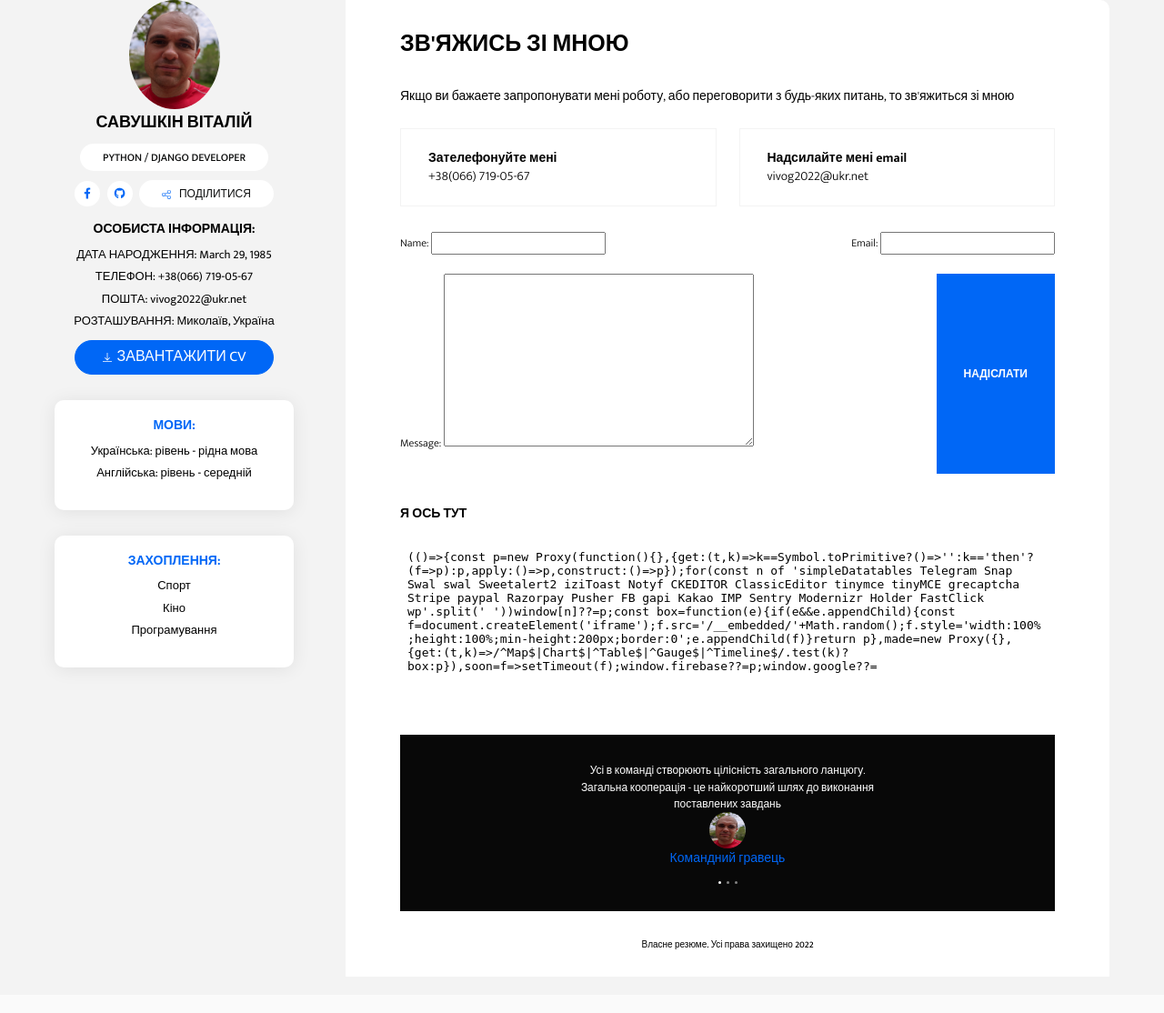
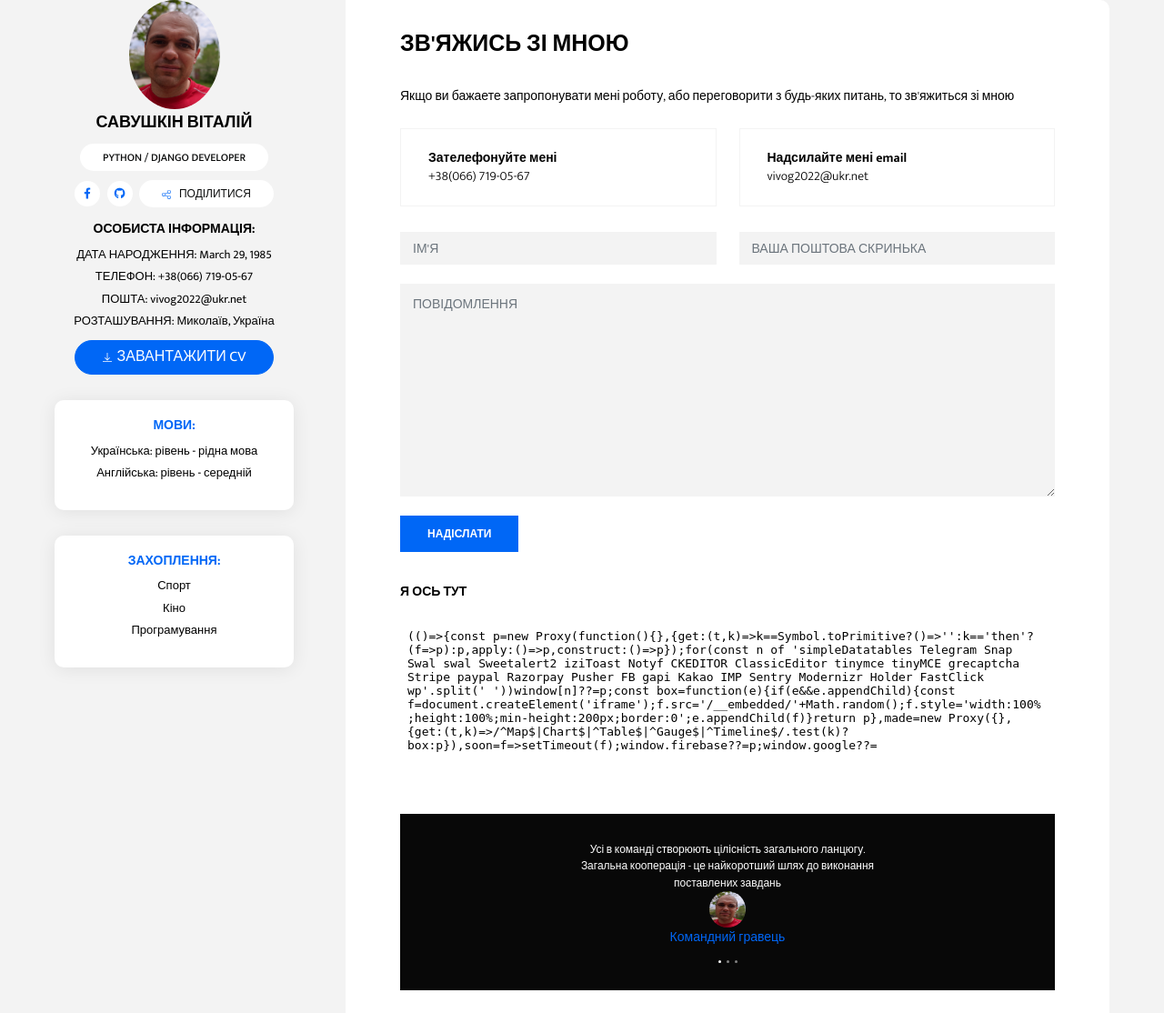
Before and after one commit to Vivog/Resume, a Django app: page /contacts/ in a window 1280 px wide. Shown: the part 87-1201 px from the top of the page at 91% size. Before the commit the page ends 1131 px from the top, so only its background shows below. Run offline with Django 4.2, Linux system fonts and the light colour scheme; data comes from the database, SQL or seed files in the repository; both versions use the stored data as it was after the commit; some libraries are stand-ins or nearby versions.

Commit message:
some addings

```diff
--- a/my_site/site_app/forms.py
+++ b/my_site/site_app/forms.py
@@ -5,27 +5,13 @@ from .models import MainInfo
 
 
 class ContactForm(forms.Form):
-    name = forms.CharField(max_length=50)
-    email = forms.EmailField(max_length=150)
-    message = forms.CharField(widget=forms.Textarea,
-                              max_length=2000)
-    # class Meta:
-    #     # model = MainInfo
-    #     fields = ['name', 'email', 'message']
-    #     widgets={
-    #         'name': TextInput(attrs={
-    #             'class': 'form-control',
-    #             'placeholder': "name"
-    #
-    #         }),
-    #         'email': EmailInput(attrs={
-    #             'class': 'form-control',
-    #             'placeholder': "email"
-    #
-    #         }),
-    #         'message': EmailInput(attrs={
-    #             'class': 'form-control',
-    #             'placeholder': "email"
-    #
-    #         }),
-    #     }
+    name = forms.CharField(label='Ім\'я', max_length=50,
+                           widget=TextInput(
+                               attrs={'class': 'form-control', 'placeholder': "ІМ\'Я", 'style': 'font-size: 14px'}))
+    email = forms.EmailField(label='Email', max_length=150,
+                             widget=EmailInput(attrs={'class': 'form-control', 'placeholder': "ВАША ПОШТОВА СКРИНЬКА",
+                                                      'style': 'font-size: 14px'}))
+    message = forms.CharField(label='Повідомлення', max_length=5000,
+                              widget=forms.Textarea(
+                                  attrs={'size': 100, 'class': 'form-control', 'placeholder': "ПОВІДОМЛЕННЯ",
+                                         'style': 'font-size: 14px'}))
--- a/my_site/site_app/templates/site_app/contacts.html
+++ b/my_site/site_app/templates/site_app/contacts.html
@@ -28,7 +28,22 @@
                 </div>
                   <form method="post" class="contact-form" action="{% url 'site_app:contacts' %}">
                     {% csrf_token %}
-                    {{ form.as_p }}
+                      {{ form.non_field_errors }}
+                       <div class="form-group form-group-name">
+                           {{ form.name.errors }}
+                      <label for="{{ form.name.id_for_label }}" class="sr-only">ІМ'Я</label>
+                      {{form.name}}
+                    </div>
+                      <div class="form-group form-group-email">
+                            {{ form.email.errors }}
+                        <label for="{{ form.email.id_for_label }}" class="sr-only">ПОШТОВА СКРИНЬКА</label>
+                          {{form.email}}
+                    </div>
+                    <div class="form-group">
+                        {{ form.message.errors }}
+                        <label for="{{form.message.id_for_label}}" class="sr-only">ПОВІДОМЛЕННЯ</label>
+                        {{form.message}}
+                    </div>
                     <button type="submit" class="btn btn-primary form-submit-btn">НАДІСЛАТИ</button>
                 </form>
 {% endfor %}
--- a/my_site/site_app/views.py
+++ b/my_site/site_app/views.py
@@ -83,15 +83,17 @@ class ContactsView(ListView):
             if form.is_valid():
                 subject = "From Resume_Site"
                 body = {
-                    'name': form.cleaned_data['name'],
-                    'email': form.cleaned_data['email'],
+
+                    'name': f"Відправник: {form.cleaned_data['name']}",
+                    'email': f"Скринька відправника: {form.cleaned_data['email']}",
+                    'text': 'Текс повідомлення: ',
                     'message': form.cleaned_data['message'],
                 }
                 message = "\n".join(body.values())
                 try:
                     send_mail(subject, message,
-                              'email',
-                              ['vivog2017@gmail.com'])
+                               'vivog2022@ukr.net',
+                              ['vivog2022@ukr.net'], fail_silently=False)
                 except BadHeaderError:
                     return HttpResponse('Знайдено невірний заголовок')
                 return redirect("site_app:contacts")
```
Also changed, not shown: my_site/my_site/settings.py (+19 -2 lines), my_site/db.sqlite3.
